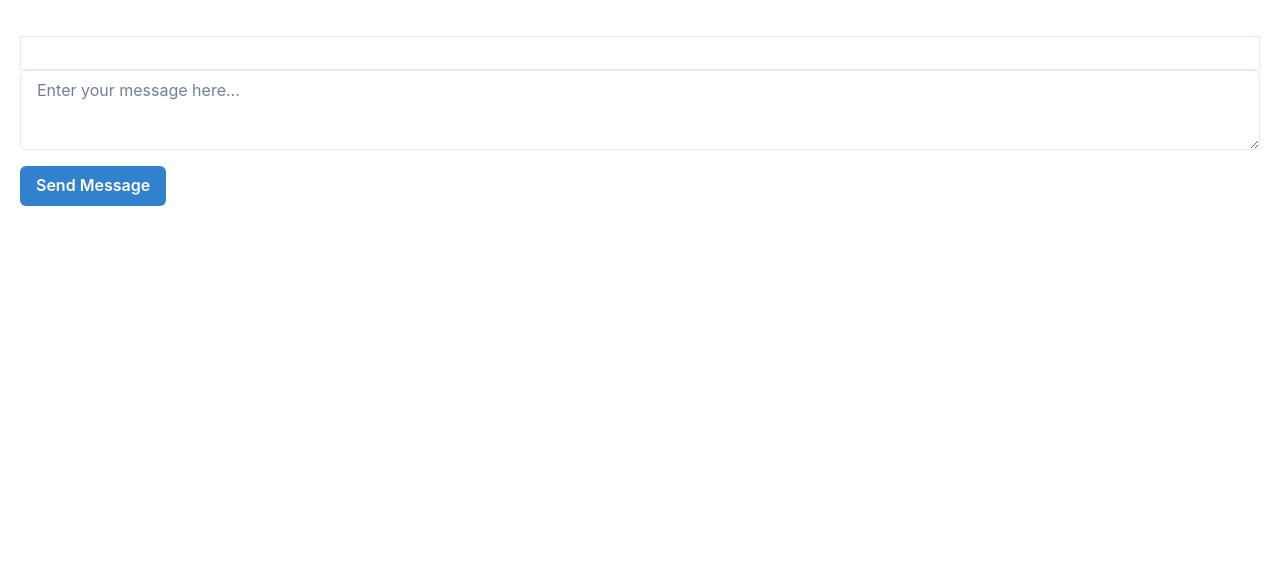
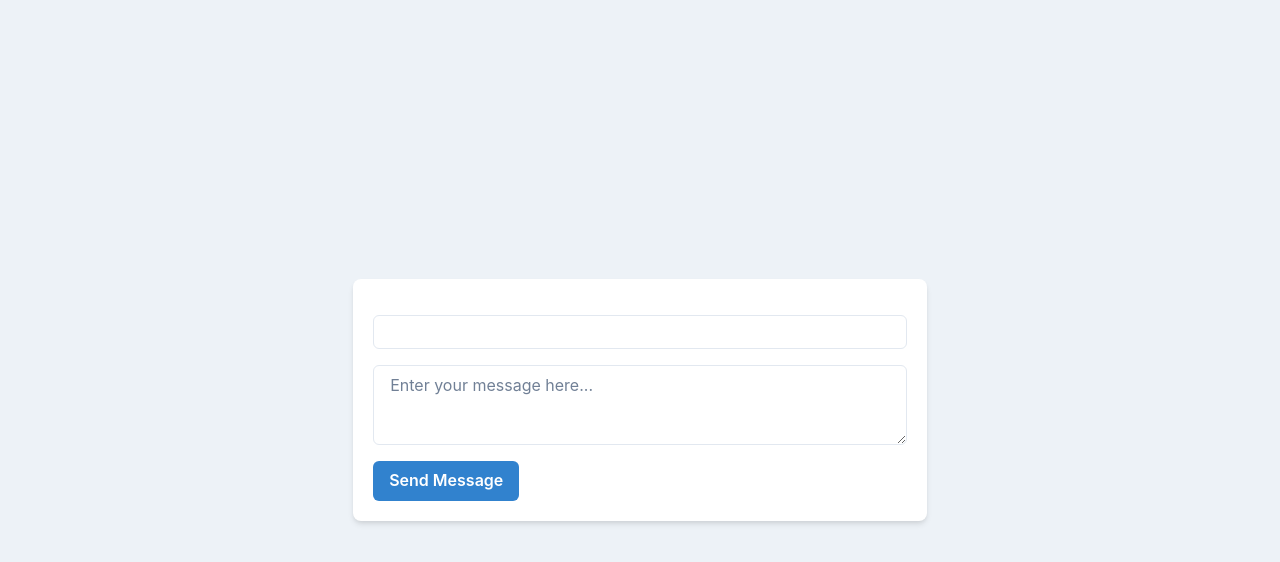
Before and after one commit to jacklion710/twilio-firebase-mass-sms, a Next.js app: page / in a window 1280 px wide. Shown: the top 562 px of the page. Built offline with nearby package versions, Linux system fonts and the light colour scheme.

Commit message:
Layout improvements

```diff
--- a/app/page.tsx
+++ b/app/page.tsx
@@ -3,6 +3,8 @@ import React, { useState, useEffect } from 'react';
 import {
   ChakraProvider,
   Box,
+  Container,
+  Center,
   Textarea,
   Button,
   VStack,
@@ -60,10 +62,11 @@ function Home() {
 
   return (
     <ChakraProvider>
-      <Box p={5}>
-
+      <Center minH="100vh" bg="gray.100">
+        <Container>
+          <Box p={5} bg="white" shadow="md" borderRadius="lg">
             {/* LIST OF USERS WHO ARE OPTED INTO YOUR SMS LIST */}
-        <Box mt={4} overflowY="scroll" maxH="300px" p={4} border="1px" borderColor="gray.200">
+            <Box mt={4} overflowY="scroll" maxH="300px" p={4} border="1px" borderColor="gray.200" borderRadius="md">
               <VStack align="stretch">
                 {users.map((user, index) => (
                   <Text key={index}>{`${user.firstName} ${user.lastName} (${user.phoneNumber})`}</Text>
@@ -76,6 +79,7 @@ function Home() {
               placeholder="Enter your message here..."
               value={message}
               onChange={(e) => setMessage(e.target.value)}
+              mt={4}
             />
 
             {/* SUBMIT MESSAGE */}
@@ -100,8 +104,9 @@ function Home() {
                 </ModalFooter>
               </ModalContent>
             </Modal>
-
           </Box>
+        </Container>
+      </Center>
     </ChakraProvider>
   );
 }
```
Lines whose indentation alone changed are shown as unchanged.
